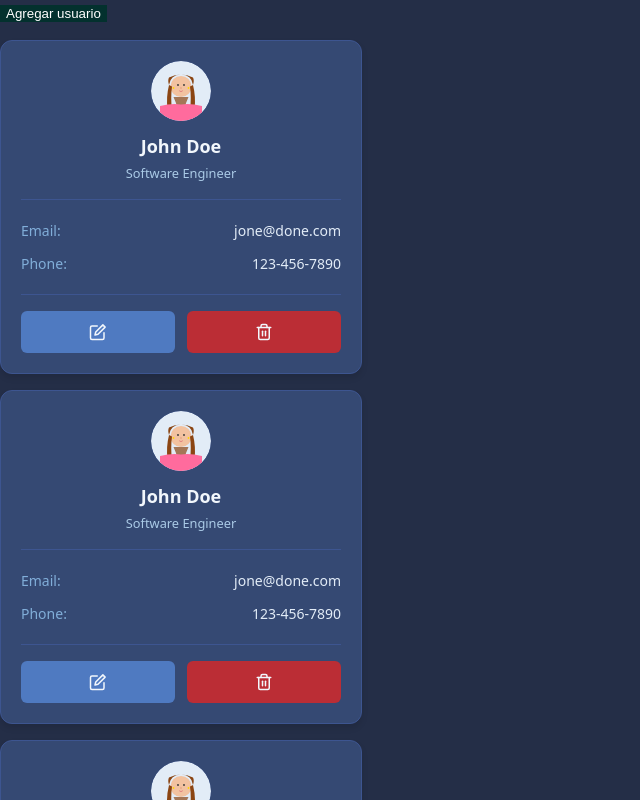
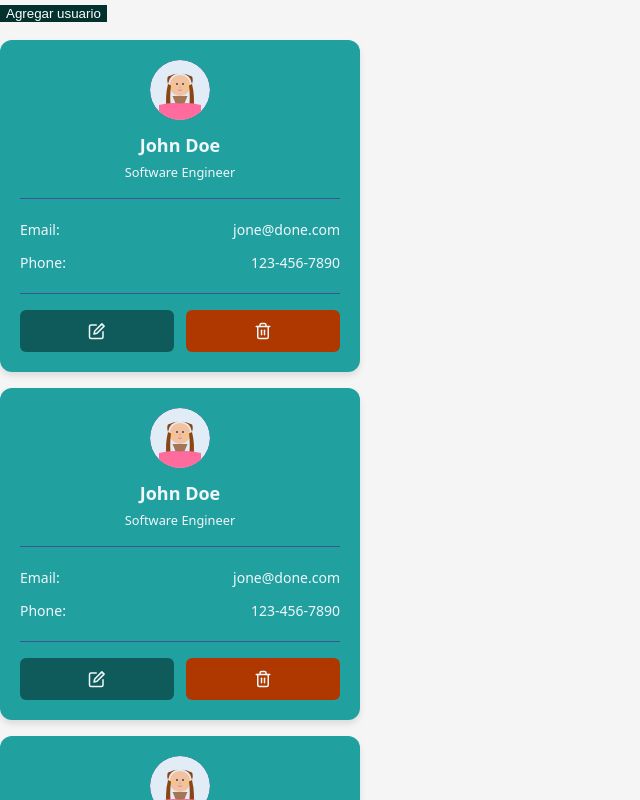
Before and after one commit to Ive21Go/react-users, a React (Create React App) app: page / in a window 1280 px wide. Shown: the whole page, without its empty margins (0-640 px from the left). Built offline with nearby package versions, Linux system fonts and the light colour scheme.

Commit message:
Update contact card styles

```diff
--- a/src/index.css
+++ b/src/index.css
@@ -44,18 +44,18 @@ html, body {
 }
 
 #root {
+  background-color: #f5f5f5;
     height: 100vh;
     overflow: hidden;
 }
 /* Contact Card styles */
 .contact-card {
-  background-color: var(--san-marino-900);
+  background-color: #21a0a0;
   border-radius: 12px;
   padding: 1.25rem;
   margin: 1rem 0;
   box-shadow: 0 4px 6px rgba(0, 0, 0, 0.1);
   transition: all 0.3s ease;
-  border: 1px solid var(--san-marino-800);
   max-width: 320px;
   width: 100%;
   position: relative;
@@ -105,13 +105,11 @@ html, body {
 .contact-name {
   font-size: 1.125rem;
   font-weight: 600;
-  color: var(--san-marino-50);
   margin: 0;
 }
 
 .contact-title {
   font-size: 0.8rem;
-  color: var(--san-marino-300);
   margin: 0;
 }
 
@@ -131,13 +129,11 @@ html, body {
 .contact-label {
   font-size: 0.875rem;
   font-weight: 500;
-  color: var(--san-marino-400);
   min-width: 80px;
 }
 
 .contact-value {
   font-size: 0.875rem;
-  color: var(--san-marino-100);
   text-align: right;
   word-break: break-word;
 }
@@ -171,22 +167,22 @@ html, body {
 }
 
 .contact-btn-edit {
-  background-color: var(--san-marino-600);
+  background-color: #0f5b5b;
   color: var(--san-marino-50);
 }
 
 .contact-btn-edit:hover {
-  background-color: var(--san-marino-500);
+background-color: hsl(180, 85%, 25%);
   transform: translateY(-1px);
 }
 
 .contact-btn-delete {
-  background-color: rgba(220, 38, 38, 0.8);
+  background-color: #af3800;
   color: white;
 }
 
 .contact-btn-delete:hover {
-  background-color: rgba(220, 38, 38, 0.9);
+  background-color: hsl(19, 100%,40%);
   transform: translateY(-1px);
 }
 
```
